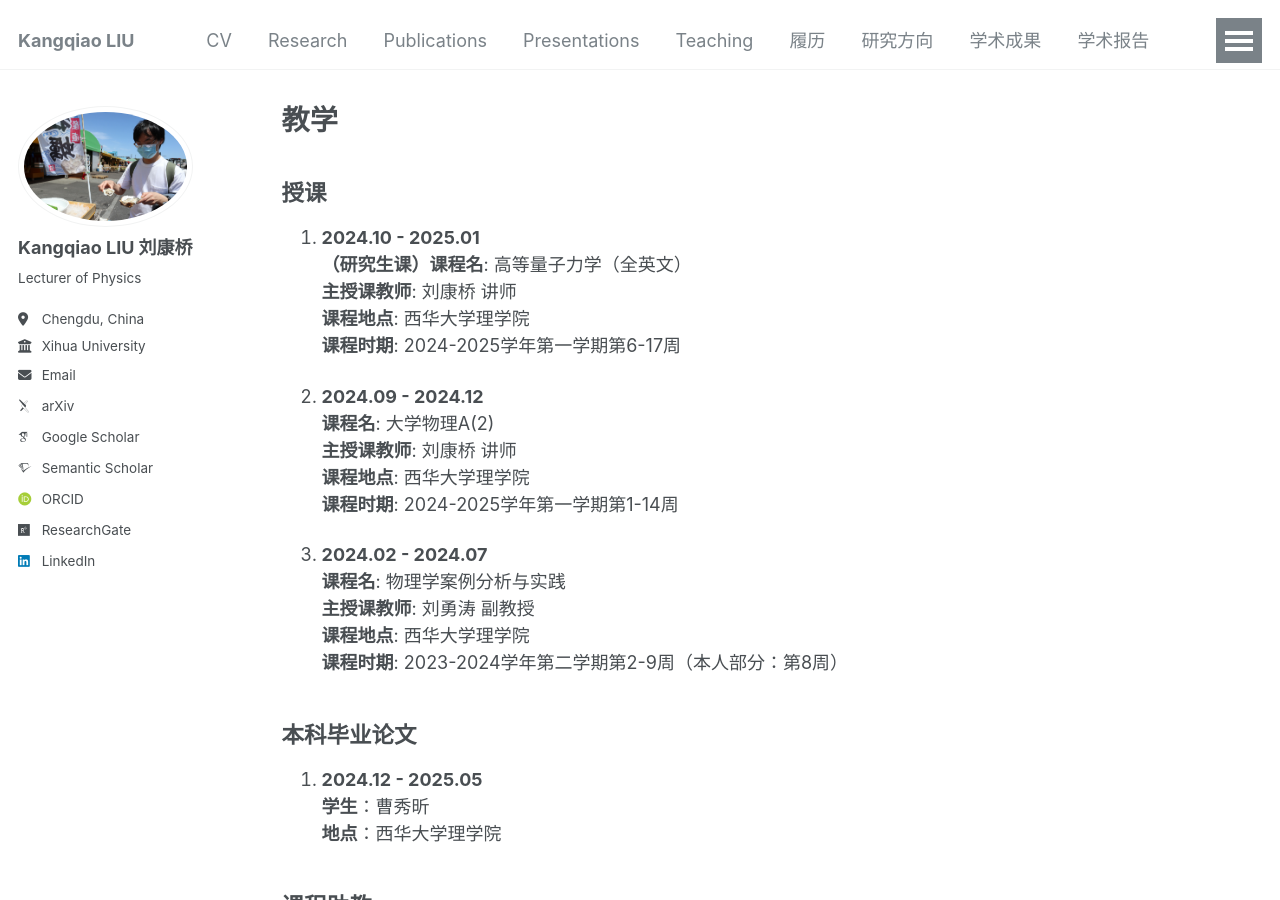
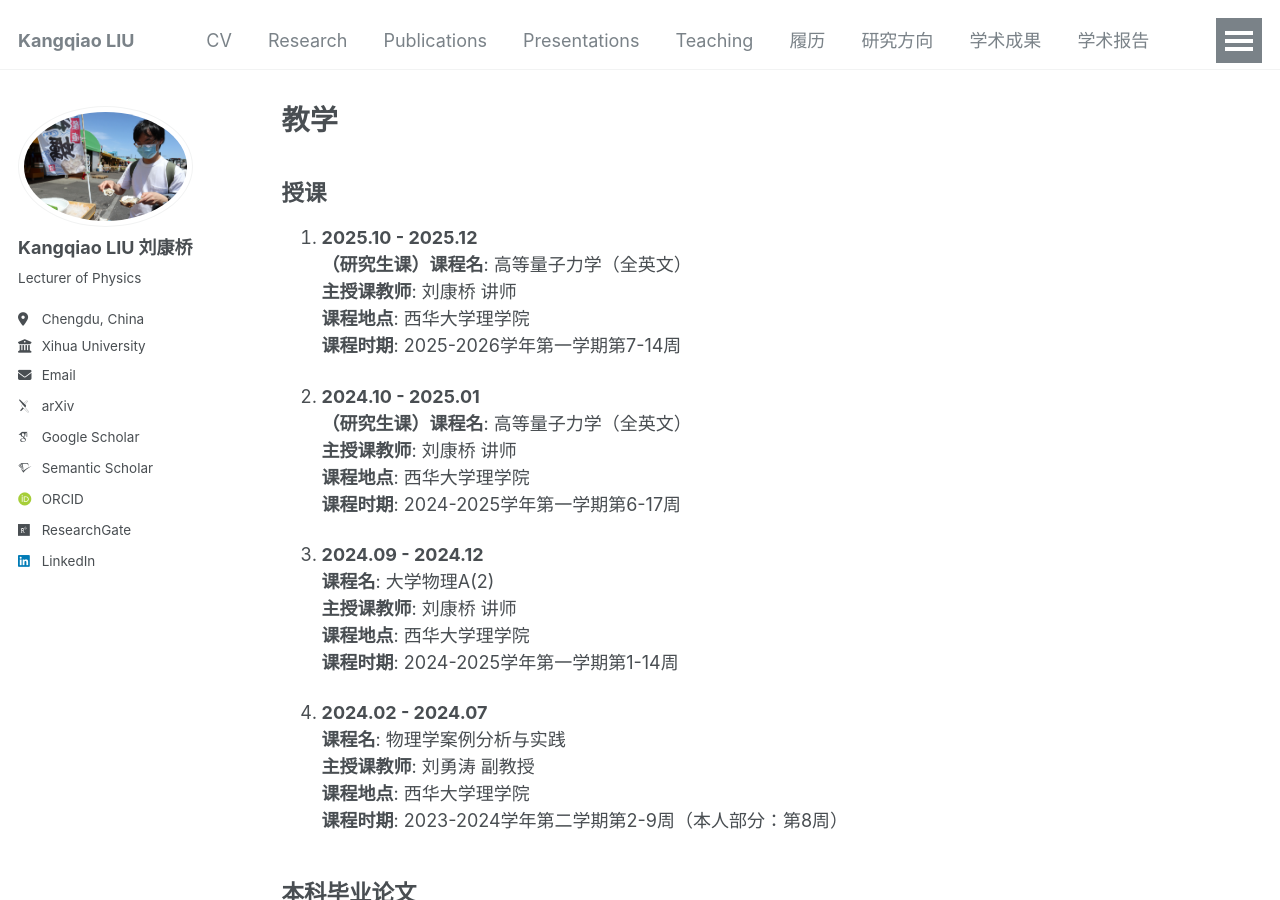
Before and after one commit to KangqiaoLiu/KangqiaoLiu.github.io, a Jekyll site: the page built from _pages/teaching_zh.md, in a window 1280 px wide and 900 px high. Built offline with Jekyll 4.4.1, drawn with Linux system fonts in a browser that asks for light colours; some web fonts are replaced.

Commit message:
Update teaching_zh.md

```diff
--- a/_pages/teaching_zh.md
+++ b/_pages/teaching_zh.md
@@ -7,19 +7,25 @@ redirect_from:
   - /resume
 ---
 ## **授课**
-1. **2024.10 - 2025.01** <br />
+1. **2025.10 - 2025.12** <br />
+   **（研究生课）课程名**: 高等量子力学（全英文） <br />
+   **主授课教师**: 刘康桥 讲师 <br />
+   **课程地点**: 西华大学理学院 <br />
+   **课程时期**: 2025-2026学年第一学期第7-14周
+
+2. **2024.10 - 2025.01** <br />
    **（研究生课）课程名**: 高等量子力学（全英文） <br />
    **主授课教师**: 刘康桥 讲师 <br />
    **课程地点**: 西华大学理学院 <br />
    **课程时期**: 2024-2025学年第一学期第6-17周
 
-2. **2024.09 - 2024.12** <br />
+3. **2024.09 - 2024.12** <br />
    **课程名**: 大学物理A(2) <br />
    **主授课教师**: 刘康桥 讲师 <br />
    **课程地点**: 西华大学理学院 <br />
    **课程时期**: 2024-2025学年第一学期第1-14周
 
-3. **2024.02 - 2024.07** <br />
+4. **2024.02 - 2024.07** <br />
    **课程名**: 物理学案例分析与实践 <br />
    **主授课教师**: 刘勇涛 副教授 <br />
    **课程地点**: 西华大学理学院 <br />
```
